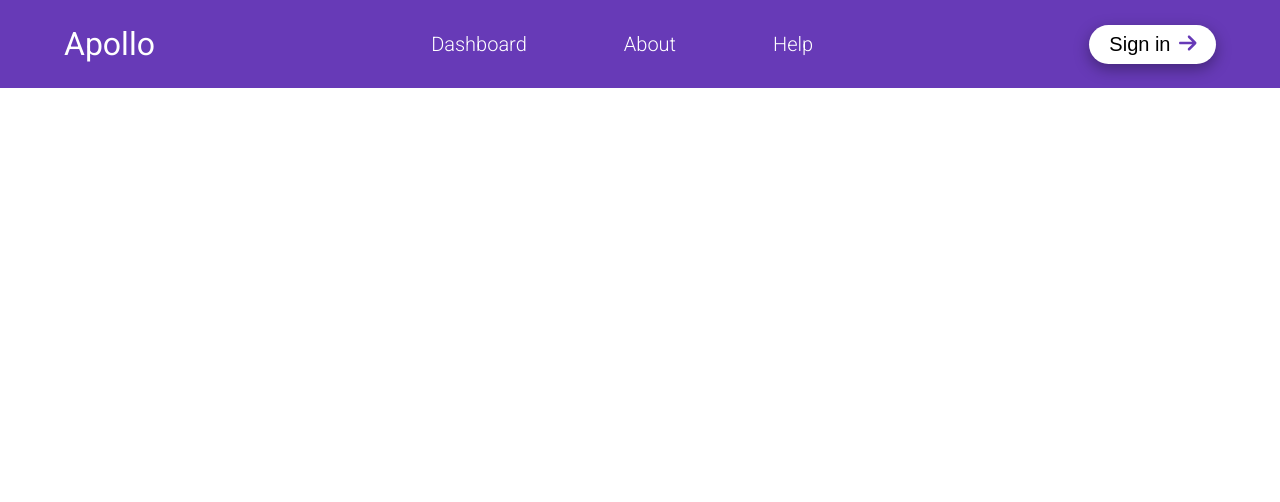
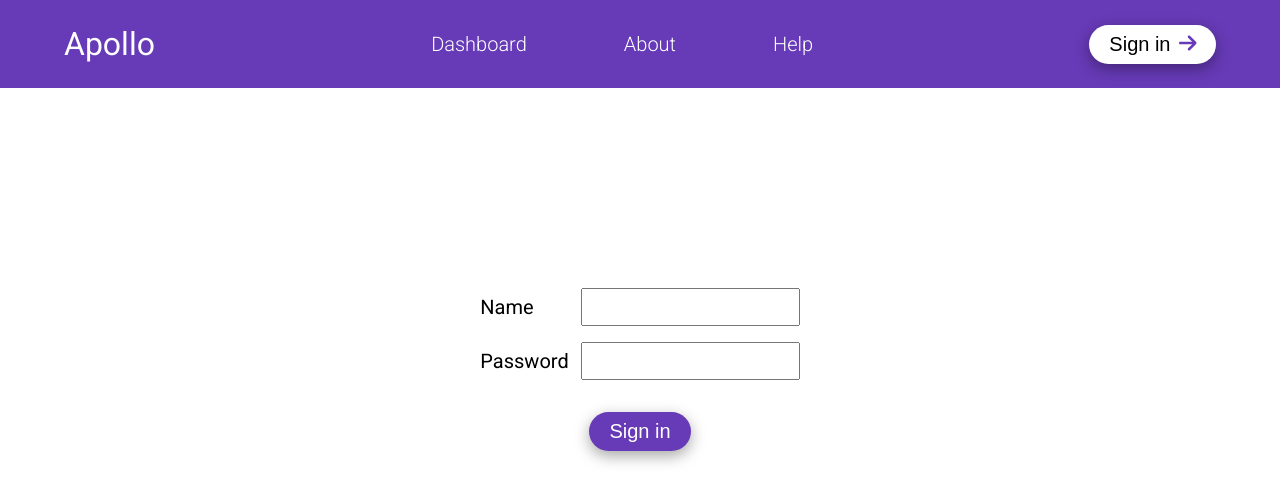
Before and after one commit to popastefan10/apollo-frontend, an Angular app: page /signin in a window 1280 px wide. Before the commit this address led to /. Shown: the top 502 px of the page. Built offline with nearby package versions, Linux system fonts and the light colour scheme.

Commit message:
added sign in page

```diff
--- a/src/app/app-routing.module.ts
+++ b/src/app/app-routing.module.ts
@@ -3,12 +3,14 @@ import { RouterModule, Routes } from '@angular/router';
 import { AssessmentViewComponent } from './components/assessment-view/assessment-view.component';
 import { ArticleComponent } from './components/article/article.component';
 import { DashboardComponent } from './components/dashboard/dashboard.component';
+import { SignInComponent } from './sign-in/sign-in.component';
 
 const routes: Routes = [
   { path: '', redirectTo: 'dashboard', pathMatch: 'full' },
   { path: 'dashboard', component: DashboardComponent },
   { path: 'article/:articleId', component: ArticleComponent },
-  { path: 'assessment/:articleId', component: AssessmentViewComponent }
+  { path: 'assessment/:articleId', component: AssessmentViewComponent },
+  { path: 'signin', component: SignInComponent}
 ];
 
 @NgModule({
--- a/src/app/app.module.ts
+++ b/src/app/app.module.ts
@@ -13,6 +13,7 @@ import { ArticleComponent } from './components/article/article.component';
 import { QuestionViewComponent } from './components/question-view/question-view.component';
 import { FormsModule, ReactiveFormsModule } from '@angular/forms'
 import { AssessmentViewComponent } from './components/assessment-view/assessment-view.component';
+import { SignInComponent } from './sign-in/sign-in.component';
 
 @NgModule({
   declarations: [
@@ -22,7 +23,8 @@ import { AssessmentViewComponent } from './components/assessment-view/assessment
     ArticlesComponent,
     ArticleComponent,
     QuestionViewComponent,
-    AssessmentViewComponent
+    AssessmentViewComponent,
+    SignInComponent
   ],
   imports: [
     BrowserModule,
--- a/src/app/components/navbar/navbar.component.html
+++ b/src/app/components/navbar/navbar.component.html
@@ -5,7 +5,7 @@
         <p>About</p>
         <p>Help</p>
     </div>
-    <button class="icon-button" *ngIf="true">
+    <button class="icon-button" *ngIf="true" (click)="goToSignIn()">
         <span>Sign in</span>
         <fa-icon class="fa-arrow-right" [icon]="faArrowRight"></fa-icon>
     </button>
--- a/src/app/components/navbar/navbar.component.ts
+++ b/src/app/components/navbar/navbar.component.ts
@@ -18,4 +18,8 @@ export class NavbarComponent implements OnInit {
   goToDashboard() {
     this.router.navigate(['dashboard']);
   }
+
+  goToSignIn() {
+    this.router.navigate(['signin']);
+  }
 }
--- a/src/app/shared/global-material/global-material.module.ts
+++ b/src/app/shared/global-material/global-material.module.ts
@@ -11,7 +11,8 @@ const MATERIAL_MODULES = [
   MatExpansionModule,
   MatMenuModule,
   MatFormFieldModule,
-  MatTooltipModule
+  MatTooltipModule,
+  MatFormFieldModule
 ];
 
 @NgModule({
--- /dev/null
+++ b/src/app/sign-in/sign-in.component.html
@@ -0,0 +1,19 @@
+<div class="form-container">
+  <form class="login-form" (ngSubmit)="onSubmit()" #loginForm="ngForm">
+    <div class="login-input">
+      <label for="username">Name</label>
+      <input type="text" class="form-control" id="usernname"
+             required
+             [(ngModel)]="signInModel.username" name="username">
+    </div>
+
+    <div class="login-input">
+      <label for="password">Password</label>
+      <input type="password" class="form-control" id="password"
+             required
+             [(ngModel)]="signInModel.password" name="password">
+    </div>
+
+    <button type="submit" class="icon-button" [disabled]="!loginForm.form.valid">Sign in</button>
+  </form>
+</div>
--- /dev/null
+++ b/src/app/sign-in/sign-in.component.scss
@@ -0,0 +1,34 @@
+@use "colors" as *;
+
+.form-container {
+  padding-top: 200px;
+  display: flex;
+  align-items: center;
+  justify-content: center;
+
+  .login-form {
+    display: flex;
+    flex-direction: column;
+  }
+
+  .login-input {
+    display: flex;
+    justify-content: space-between;
+    align-items: center;
+    margin-bottom: 1rem;
+    font-size: 1.25rem;
+  }
+
+  input {
+    margin-left: .75rem;
+    padding: .5rem .25rem;
+    font-size: 1rem;
+  }
+
+  .icon-button {
+    margin-top: 1rem;
+    background-color: $deep-purple;
+    color: $white;
+    align-self: center;
+  }
+}
--- /dev/null
+++ b/src/app/sign-in/sign-in.component.ts
@@ -0,0 +1,22 @@
+import { Component, OnInit } from '@angular/core';
+
+interface SignIn {
+  username: string,
+  password: string
+}
+
+@Component({
+  selector: 'app-sign-in',
+  templateUrl: './sign-in.component.html',
+  styleUrls: ['./sign-in.component.scss'],
+})
+export class SignInComponent implements OnInit {
+  signInModel: SignIn = {username: "", password: ""};
+  submitted = false;
+
+  ngOnInit(): void {}
+
+  onSubmit() {
+    this.submitted = true;
+  }
+}
```
Also changed, not shown: 1 other file (tests, documents, lock files or other folders).
